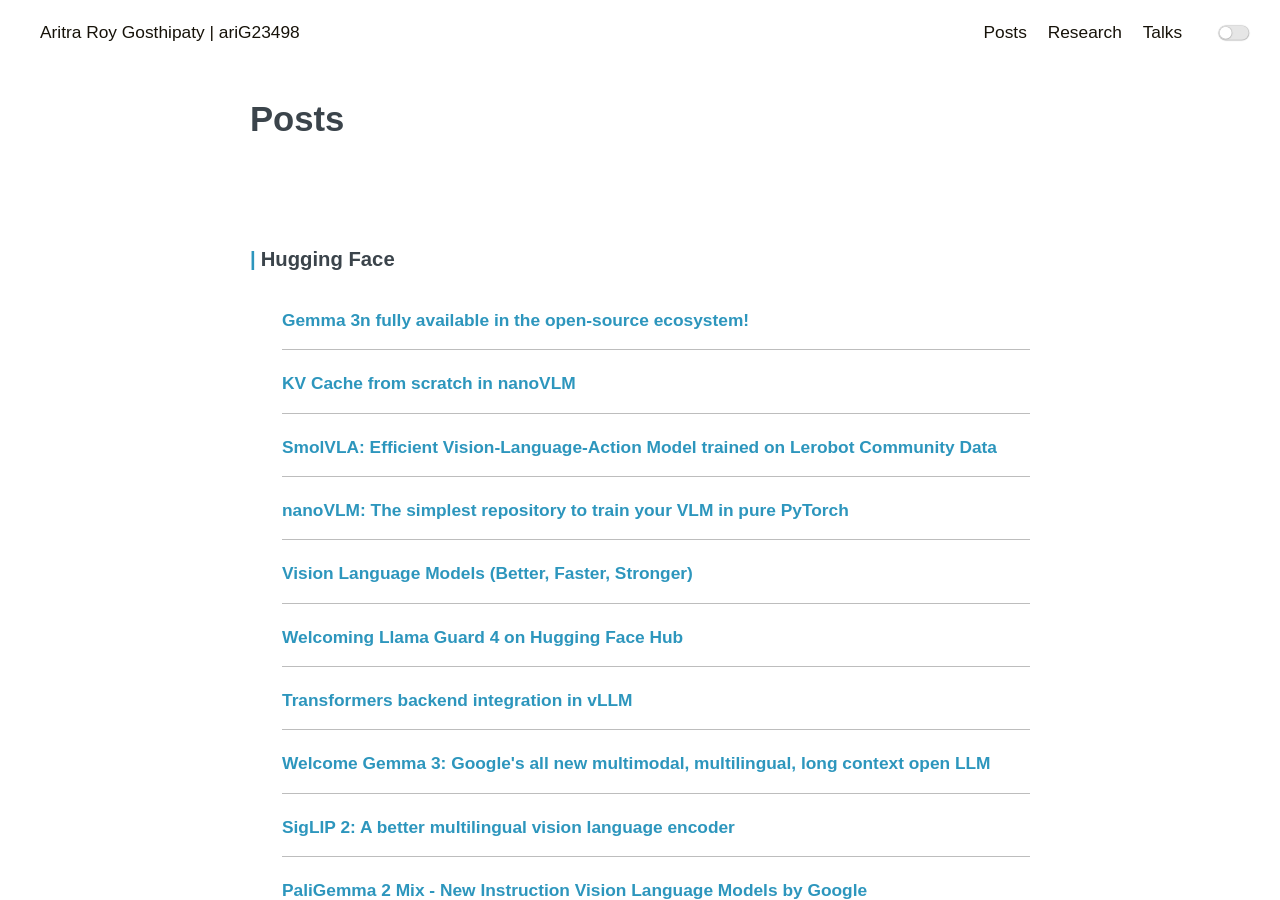
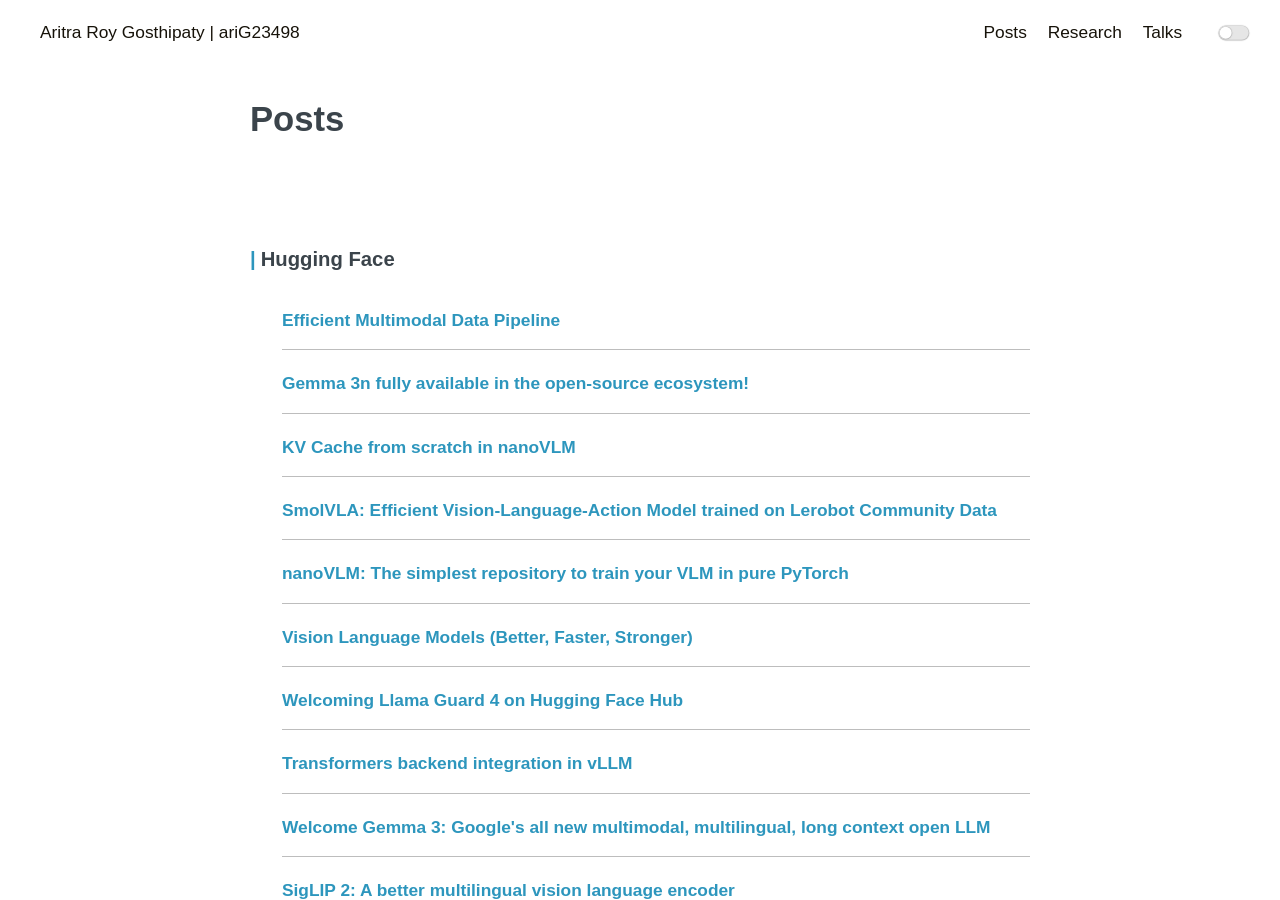
Before and after one commit to ariG23498/ariG23498.github.io, a Jekyll site: the page built from blogs.md, in a window 1280 px wide and 900 px high. Built offline with Jekyll 4.4.1, drawn with Linux system fonts in a browser that asks for light colours.

Commit message:
Update blogs.md

```diff
--- a/blogs.md
+++ b/blogs.md
@@ -7,6 +7,9 @@ permalink: /posts
 <div class="main">
    <div class="post-wrap archive">
       <h3>Hugging Face</h3>
+      <article class="archive-item">
+         <a class="archive-item-link" href="https://huggingface.co/blog/mmdp" target="_blank" rel="noopener noreferrer">Efficient Multimodal Data Pipeline</a>
+      </article>
       <article class="archive-item">
          <a class="archive-item-link" href="https://huggingface.co/blog/gemma3n" target="_blank" rel="noopener noreferrer">Gemma 3n fully available in the open-source ecosystem!</a>
       </article>
```
